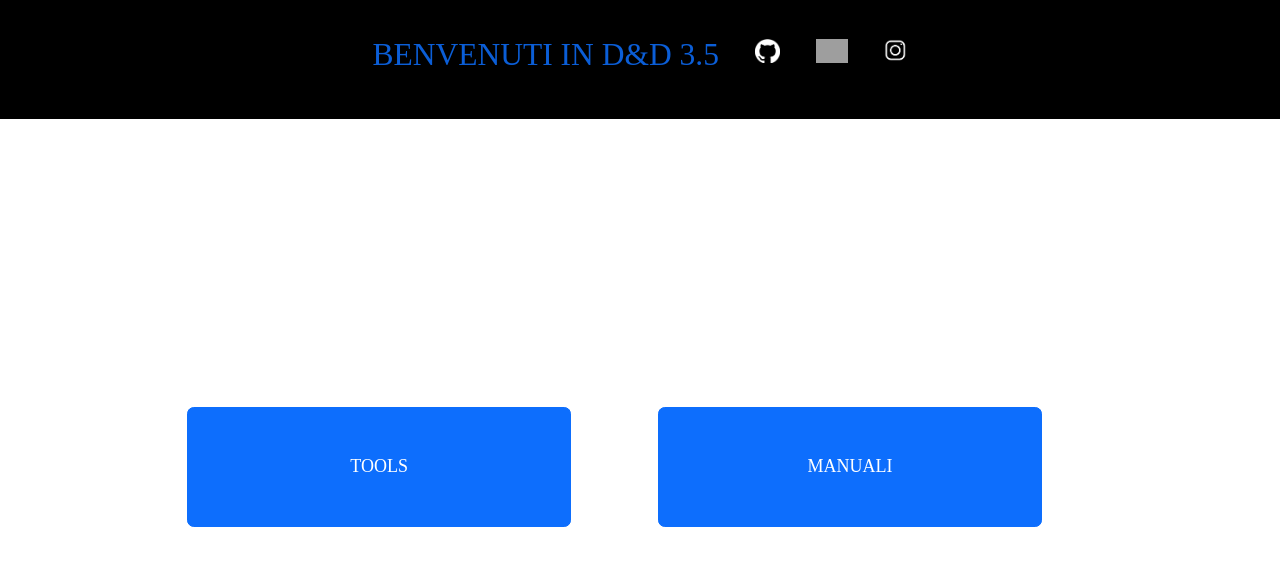
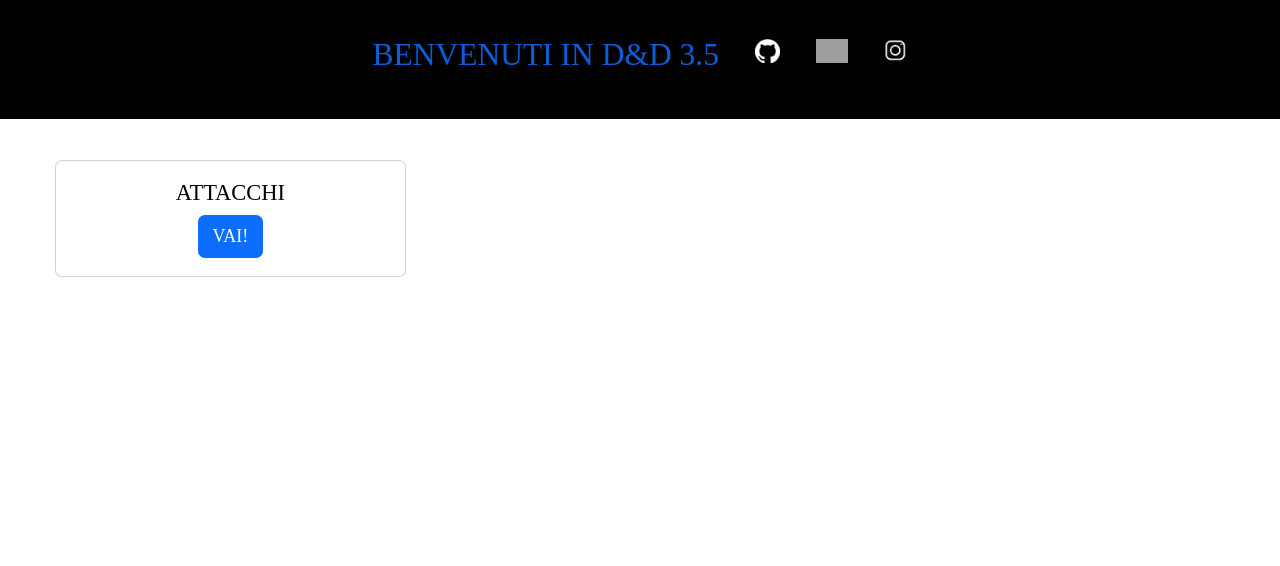
Before and after one commit to CutaiaMattia/ded_angular, an Angular app: page /tools in a window 1280 px wide. Before the commit this address led to /#/. Shown: the top 566 px of the page. Built offline with nearby package versions, Linux system fonts and the light colour scheme; grey boxes are pictures that could not be loaded; a web font is replaced by a local one.

Commit message:
next try/3

```diff
--- a/src/app/app-routing.module.ts
+++ b/src/app/app-routing.module.ts
@@ -6,7 +6,7 @@
 import { RegisterComponent } from './components/register/register.component';
 import { ManualsComponent } from './components/manuals/manuals.component';
 import { ToolsComponent } from './components/tools/tools.component';
-import { AttackComponent } from './components/tools/attack/attack.component';
+import { AttackComponent } from './components/attack/attack.component';
 
 const routes: Routes = [
   {path: "", component:HomepageComponent},
@@ -21,7 +21,7 @@
 ];
 
 @NgModule({
-  imports: [RouterModule.forRoot(routes, { useHash: true })],
+  imports: [RouterModule.forRoot(routes)],
   exports: [RouterModule]
 })
 export class AppRoutingModule { }
--- a/src/app/app.module.ts
+++ b/src/app/app.module.ts
@@ -11,7 +11,7 @@
 import { TalentsComponent } from './components/talents/talents.component';
 import { ManualsComponent } from './components/manuals/manuals.component';
 import { ToolsComponent } from './components/tools/tools.component';
-import { AttackComponent } from './components/tools/attack/attack.component';
+import { AttackComponent } from './components/attack/attack.component';
 
 
 @NgModule({
--- a/src/app/components/tools/tools.component.html
+++ b/src/app/components/tools/tools.component.html
@@ -6,7 +6,7 @@
       <div class="card">
         <div class="card-body">
           <h5 class="card-title">attacchi</h5>
-          <a href="/attack" class="btn btn-primary">VAI!</a>
+          <a routerLink="/attack" class="btn btn-primary">VAI!</a>
         </div>
       </div>
     </div>
```
Also changed, not shown: src/app/components/attack/attack.component.css (renamed from src/app/components/tools/attack/attack.component.css), src/app/components/attack/attack.component.html (renamed from src/app/components/tools/attack/attack.component.html), src/app/components/attack/attack.component.ts (renamed from src/app/components/tools/attack/attack.component.ts), 4 other files (tests, documents, lock files or other folders).
